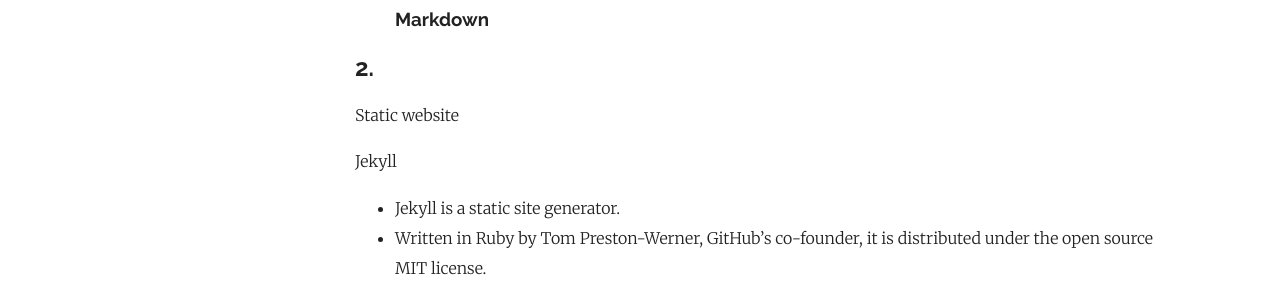
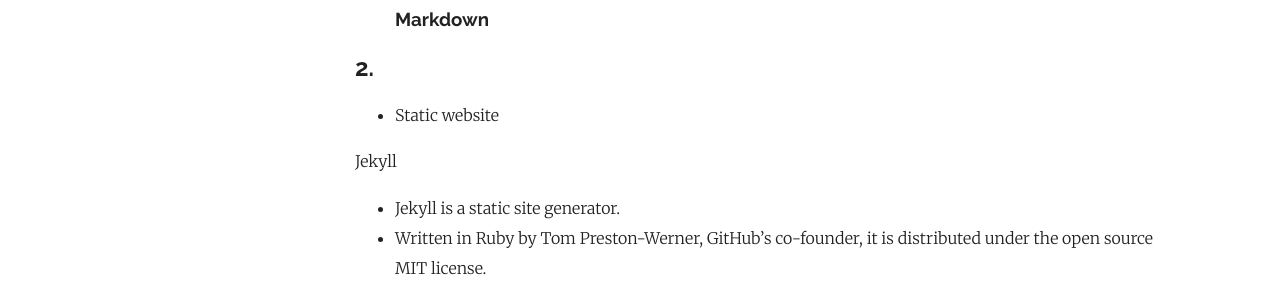
Before and after one commit to Eun-sun-Lee/Eun-sun-Lee.github.io, a Jekyll site: the page built from _posts/2021-12-15-Git&Github Jekyll Markdown.md, in a window 1280 px wide. Shown: the part 586-884 px from the top of the page. Built offline with Jekyll 4.4.1, drawn with Linux system fonts in a browser that asks for light colours; comment, search, counter and statistics services are not loaded.

```diff
--- a/_config.yml
+++ b/_config.yml
@@ -61,8 +61,7 @@ plugins:
 
 
 #  - jekyll-feed
-
 comment:
-  provider:         "disqus"
+  provider: "disqus"
   disqus:
-    shortname:         "esssun"
+    shortname: "esssun"
--- a/_posts/2021-12-15-Git&Github Jekyll Markdown.md
+++ b/_posts/2021-12-15-Git&Github Jekyll Markdown.md
@@ -18,7 +18,7 @@ comments: true
 ### Markdown
 
 ## 2.
-Static website
+- Static website
 
 Jekyll
 - Jekyll is a static site generator.
```
Also changed, not shown: README.md.
